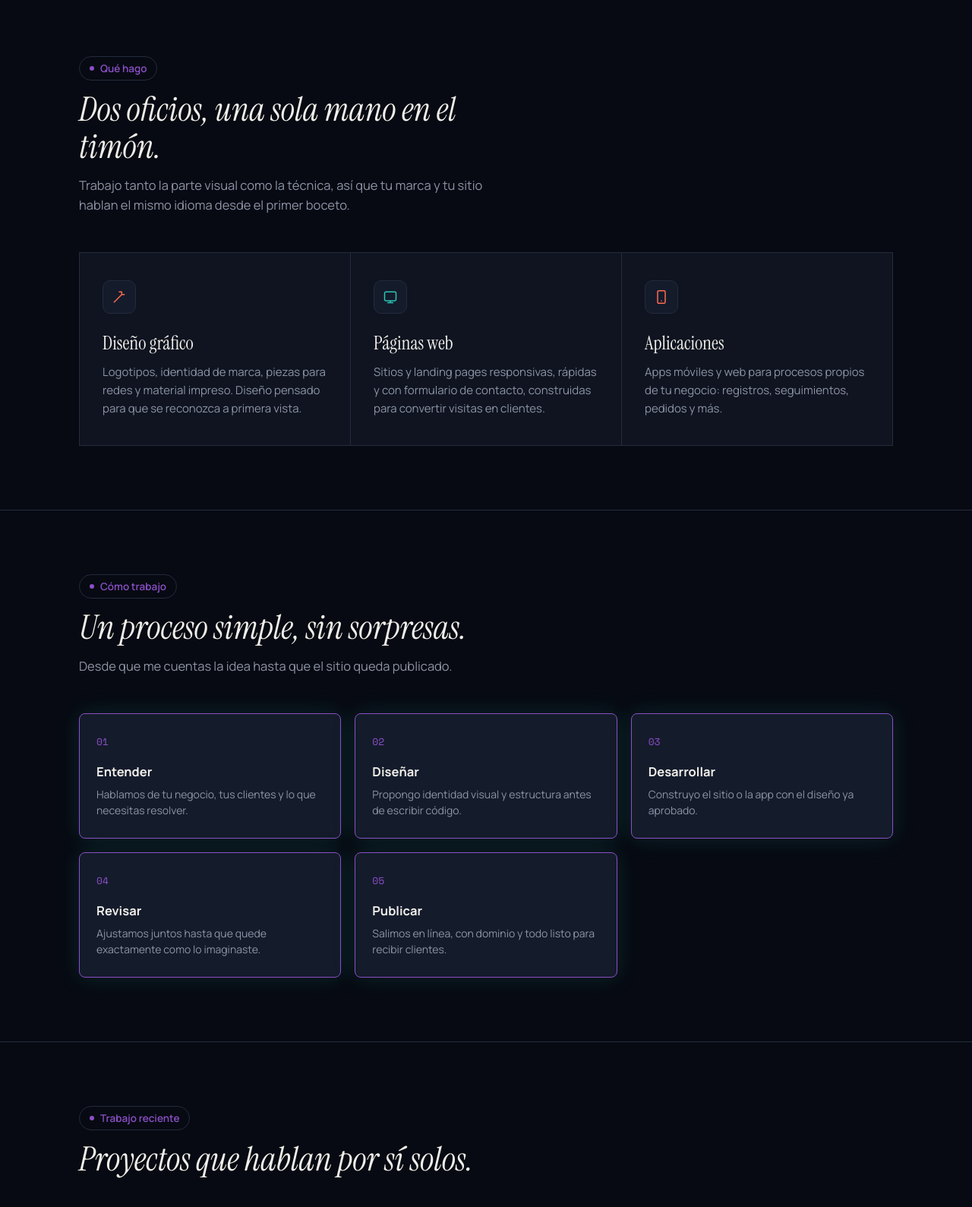
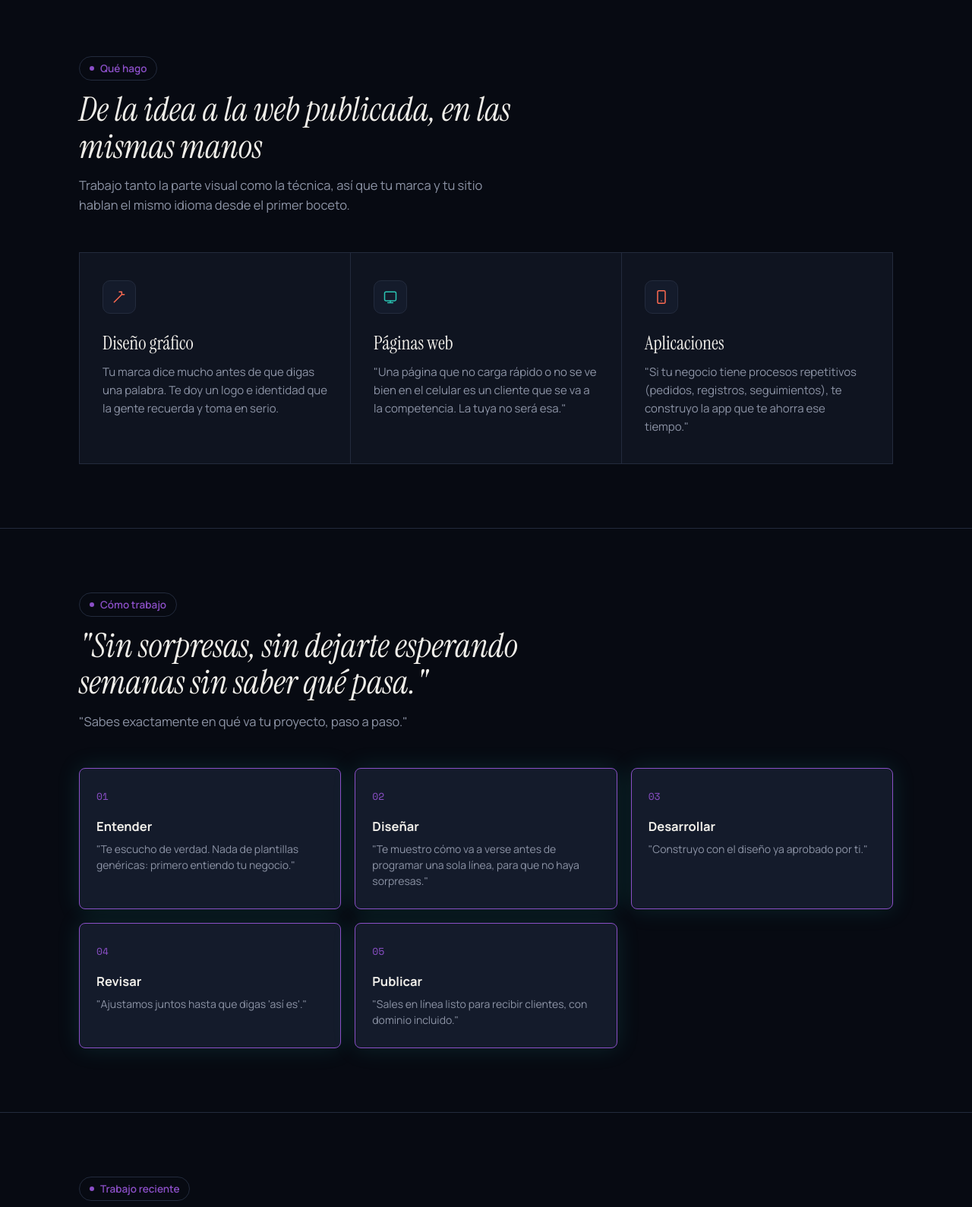
Before and after one commit to JassonIA36/universografico, a plain HTML site: page index.html in a window 1280 px wide. Shown: the part 1211-2800 px from the top of the page at 76% size. Drawn offline with nearby package versions, Linux system fonts and the light colour scheme.

Commit message:
Mejora en el HTML

```diff
--- a/index.html
+++ b/index.html
@@ -52,10 +52,10 @@
     </div>
     <div class="wrap">
       <p class="hero-tag"><span class="dot"></span>Diseño gráfico · Desarrollo web · Apps</p>
-      <h1 class="hero-title">Marcas y sitios que se sienten <span class="grad-word">hechos a la medida.</span></h1>
-      <p class="hero-sub">Diseño identidades visuales, páginas y aplicaciones para negocios que quieren verse tan bien como funcionan. De la idea al sitio publicado, sin plantillas genéricas.</p>
+      <h1 class="hero-title">"Tu competencia ya tiene página. <span class="grad-word">¿Tú todavía no?"</span></h1>
+      <p class="hero-sub">Te ayudo a que tu marca se vea profesional y tu página realmente venda — no solo que exista. Diseño y desarrollo en un solo lugar, sin vueltas ni intermediarios.</p>
       <div class="hero-actions">
-        <a href="#portafolio" class="btn btn-primary">Ver portafolio →</a>
+        <a href="#portafolio" class="btn btn-primary">Quiero que mi negocio se vea así→</a>
         <a href="#precios" class="btn btn-ghost">Ver precios</a>
       </div>
       <div class="hero-strip">
@@ -110,7 +110,7 @@
     <div class="wrap">
       <div class="section-head reveal">
         <p class="kicker"><span class="dot"></span>Qué hago</p>
-        <h2>Dos oficios, una sola mano en el timón.</h2>
+        <h2>De la idea a la web publicada, en las mismas manos</h2>
         <p class="desc">Trabajo tanto la parte visual como la técnica, así que tu marca y tu sitio hablan el mismo idioma desde el primer boceto.</p>
       </div>
       <div class="services-grid reveal-group">
@@ -118,21 +118,21 @@
           <div>
             <div class="icon"><svg viewBox="0 0 24 24" fill="none"><path d="M4 20L16 8m0 0V4h-4m4 4h4" stroke="#FF6B52" stroke-width="1.8" stroke-linecap="round" stroke-linejoin="round"/></svg></div>
             <h3>Diseño gráfico</h3>
-            <p>Logotipos, identidad de marca, piezas para redes y material impreso. Diseño pensado para que se reconozca a primera vista.</p>
+            <p>Tu marca dice mucho antes de que digas una palabra. Te doy un logo e identidad que la gente recuerda y toma en serio.</p>
           </div>
         </div>
         <div class="service reveal-item">
           <div>
             <div class="icon"><svg viewBox="0 0 24 24" fill="none"><rect x="3" y="4" width="18" height="14" rx="2" stroke="#2AC5B4" stroke-width="1.8"/><path d="M8 21h8M12 18v3" stroke="#2AC5B4" stroke-width="1.8" stroke-linecap="round"/></svg></div>
             <h3>Páginas web</h3>
-            <p>Sitios y landing pages responsivas, rápidas y con formulario de contacto, construidas para convertir visitas en clientes.</p>
+            <p>"Una página que no carga rápido o no se ve bien en el celular es un cliente que se va a la competencia. La tuya no será esa."</p>
           </div>
         </div>
         <div class="service reveal-item">
           <div>
             <div class="icon"><svg viewBox="0 0 24 24" fill="none"><rect x="6" y="2" width="12" height="20" rx="2" stroke="#FF6B52" stroke-width="1.8"/><circle cx="12" cy="18" r="1" fill="#FF6B52"/></svg></div>
             <h3>Aplicaciones</h3>
-            <p>Apps móviles y web para procesos propios de tu negocio: registros, seguimientos, pedidos y más.</p>
+            <p>"Si tu negocio tiene procesos repetitivos (pedidos, registros, seguimientos), te construyo la app que te ahorra ese tiempo."</p>
           </div>
         </div>
       </div>
@@ -143,15 +143,15 @@
     <div class="wrap">
       <div class="section-head reveal">
         <p class="kicker"><span class="dot"></span>Cómo trabajo</p>
-        <h2>Un proceso simple, sin sorpresas.</h2>
-        <p class="desc">Desde que me cuentas la idea hasta que el sitio queda publicado.</p>
+        <h2>"Sin sorpresas, sin dejarte esperando semanas sin saber qué pasa."</h2>
+        <p class="desc">"Sabes exactamente en qué va tu proyecto, paso a paso."</p>
       </div>
       <div class="steps">
-        <div class="step reveal-track"><span class="num">01</span><h3>Entender</h3><p>Hablamos de tu negocio, tus clientes y lo que necesitas resolver.</p></div>
-        <div class="step reveal-track"><span class="num">02</span><h3>Diseñar</h3><p>Propongo identidad visual y estructura antes de escribir código.</p></div>
-        <div class="step reveal-track"><span class="num">03</span><h3>Desarrollar</h3><p>Construyo el sitio o la app con el diseño ya aprobado.</p></div>
-        <div class="step reveal-track"><span class="num">04</span><h3>Revisar</h3><p>Ajustamos juntos hasta que quede exactamente como lo imaginaste.</p></div>
-        <div class="step reveal-track"><span class="num">05</span><h3>Publicar</h3><p>Salimos en línea, con dominio y todo listo para recibir clientes.</p></div>
+        <div class="step reveal-track"><span class="num">01</span><h3>Entender</h3><p>"Te escucho de verdad. Nada de plantillas genéricas: primero entiendo tu negocio."</p></div>
+        <div class="step reveal-track"><span class="num">02</span><h3>Diseñar</h3><p>"Te muestro cómo va a verse antes de programar una sola línea, para que no haya sorpresas."</p></div>
+        <div class="step reveal-track"><span class="num">03</span><h3>Desarrollar</h3><p>"Construyo con el diseño ya aprobado por ti."</p></div>
+        <div class="step reveal-track"><span class="num">04</span><h3>Revisar</h3><p>"Ajustamos juntos hasta que digas 'así es'."</p></div>
+        <div class="step reveal-track"><span class="num">05</span><h3>Publicar</h3><p>"Sales en línea listo para recibir clientes, con dominio incluido."</p></div>
       </div>
     </div>
   </section>
@@ -160,7 +160,7 @@
     <div class="wrap">
       <div class="section-head reveal">
         <p class="kicker"><span class="dot"></span>Trabajo reciente</p>
-        <h2>Proyectos que hablan por sí solos.</h2>
+        <h2>"No te vendo promesas, te muestro resultados."</h2>
       </div>
       <div class="folio reveal-group">
         <a href="https://swift-parcel-nine.vercel.app/" target="_blank" rel="noopener" class="card reveal-item">
@@ -201,7 +201,7 @@
     </div>
     <div class="wrap">
       <span class="tag-cycle" id="tagCycle">🎨 Logo</span>
-      <h2>Convierte tu idea en algo que la gente recuerde.</h2>
+      <h2>Deja de perder clientes por una imagen que no representa lo que realmente ofreces.</h2>
       <a href="https://wa.me/573224583276" target="_blank" rel="noopener" class="btn btn-primary">Agendar cita →</a>
     </div>
   </section>
@@ -209,7 +209,7 @@
   <section>
     <div class="wrap">
       <div class="quote reveal">
-        <p>"Cada negocio es distinto. El diseño debe adaptarse a lo que necesitas, no al revés."</p>
+        <p>"No vendo páginas bonitas. Vendo que tu cliente confíe en ti desde el primer clic."</p>
       </div>
     </div>
   </section>
@@ -219,7 +219,7 @@
       <div class="section-head reveal">
         <p class="kicker"><span class="dot"></span>Inversión</p>
         <h2>Precios claros, sin letra pequeña.</h2>
-        <p class="desc">Dos paquetes para empezar. Si tu proyecto necesita algo distinto, lo conversamos y armamos una propuesta a la medida.</p>
+        <p class="desc">Dos paquetes simples. Si tu negocio necesita algo distinto, lo hablamos y armamos algo a tu medida.</p>
       </div>
       <div class="pricing reveal-group">
         <div class="plan reveal-item">
```
